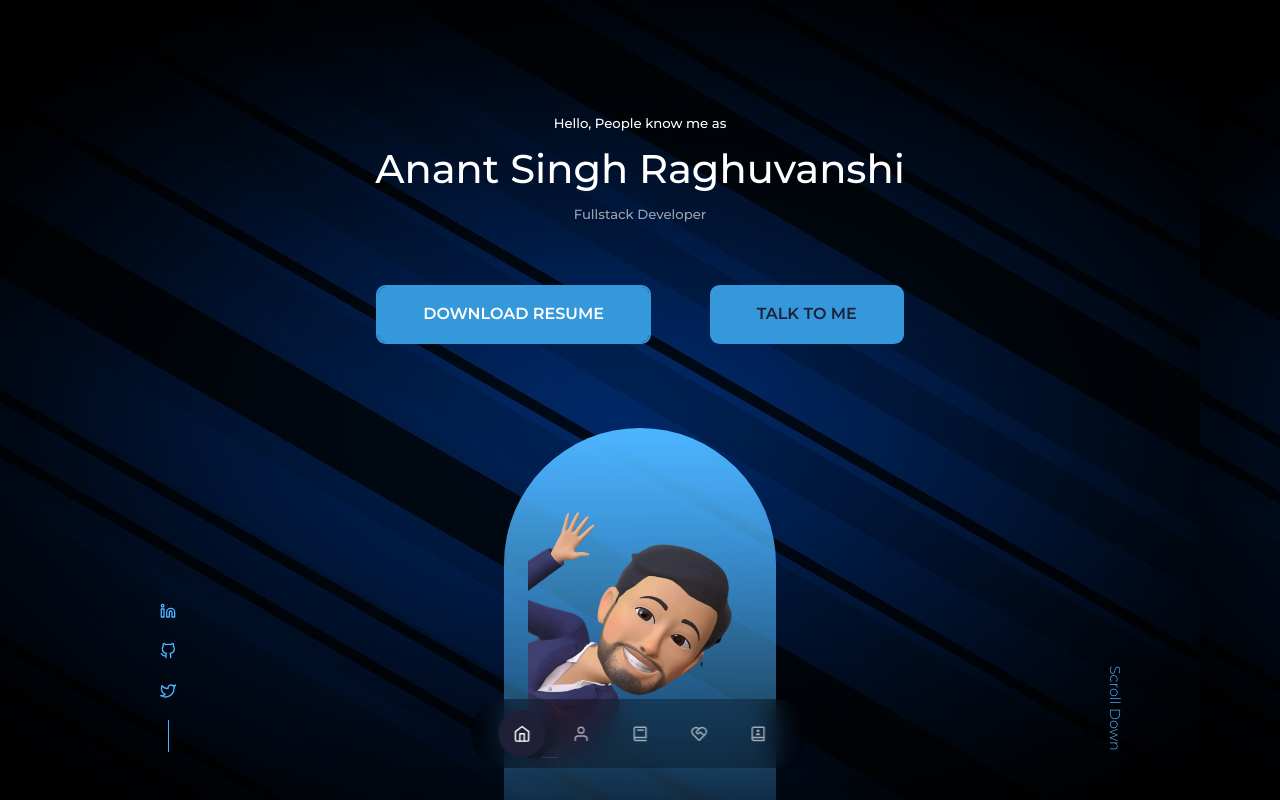
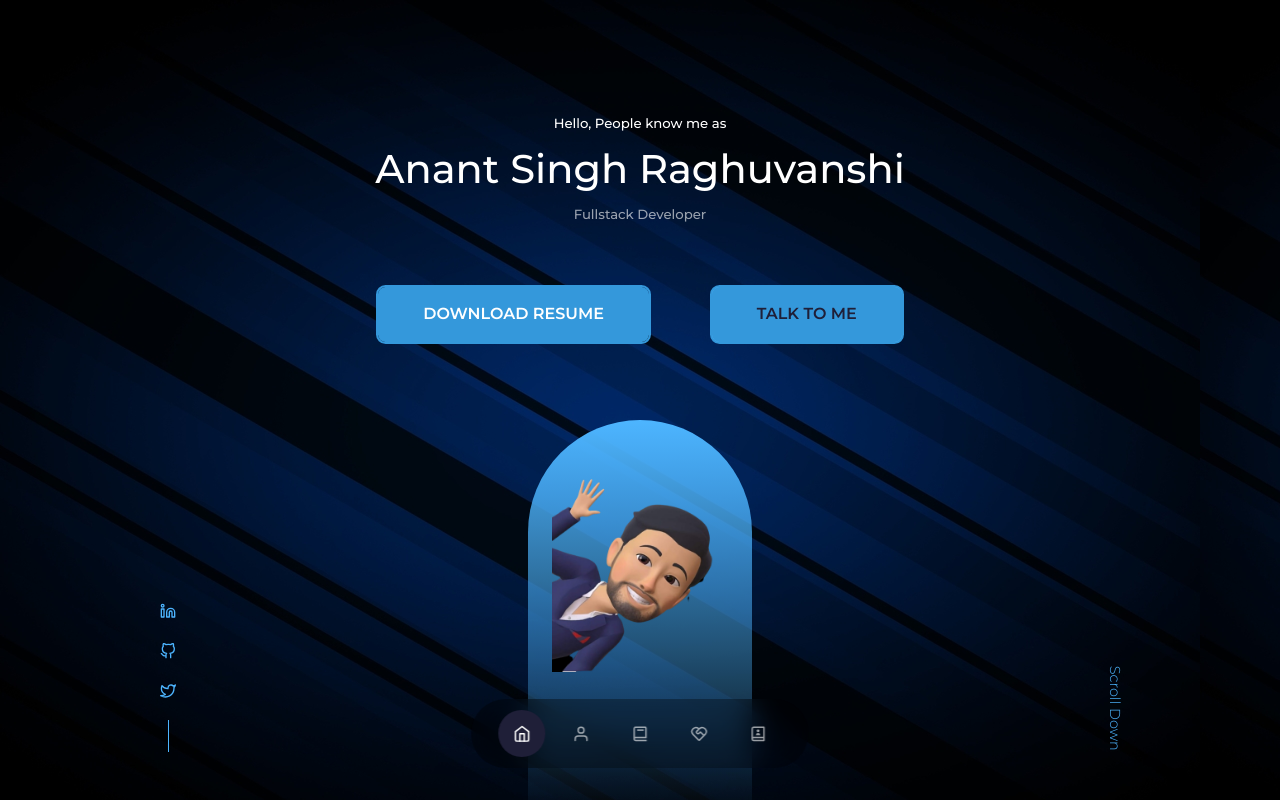
Before and after one commit to anantraghuvanshi/theanantraghuvanshi, a React (Create React App) app in the folder anant-portfolio/: page / in a window 1280 px wide. Shown: the top 800 px of the page. Built offline with nearby package versions, Linux system fonts and the light colour scheme.

Commit message:
header.css update

```diff
--- a/anant-portfolio/src/components/header/header.css
+++ b/anant-portfolio/src/components/header/header.css
@@ -44,15 +44,15 @@ header{
 
 .me{
     background: linear-gradient(var(--color-primary), transparent);
-    width: 17rem;
-    height: 30rem;
+    width: 14rem;
+    height: 25rem;
     position: absolute;
     left: 50%;
     transform: translateX(-50%);
-    margin-top: 4rem;
+    margin-top: 3.5rem;
     border-radius: 12rem 12rem 0 0;
     overflow: hidden;
-    padding: 5rem 1.5rem 1.5rem 1.5rem;
+    padding: 3.5rem 1.5rem 1.5rem 1.5rem;
 }
 
 
```
